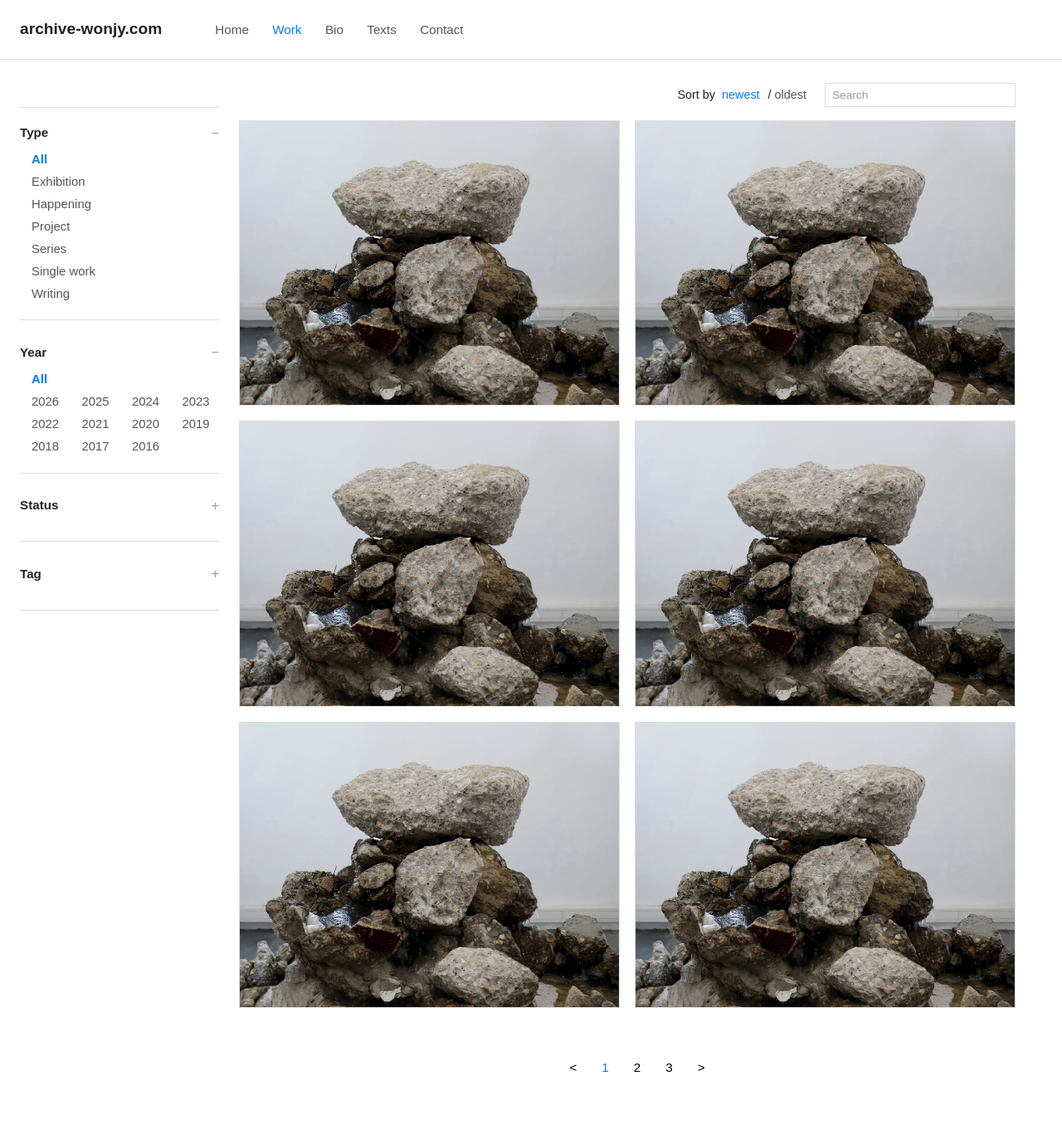
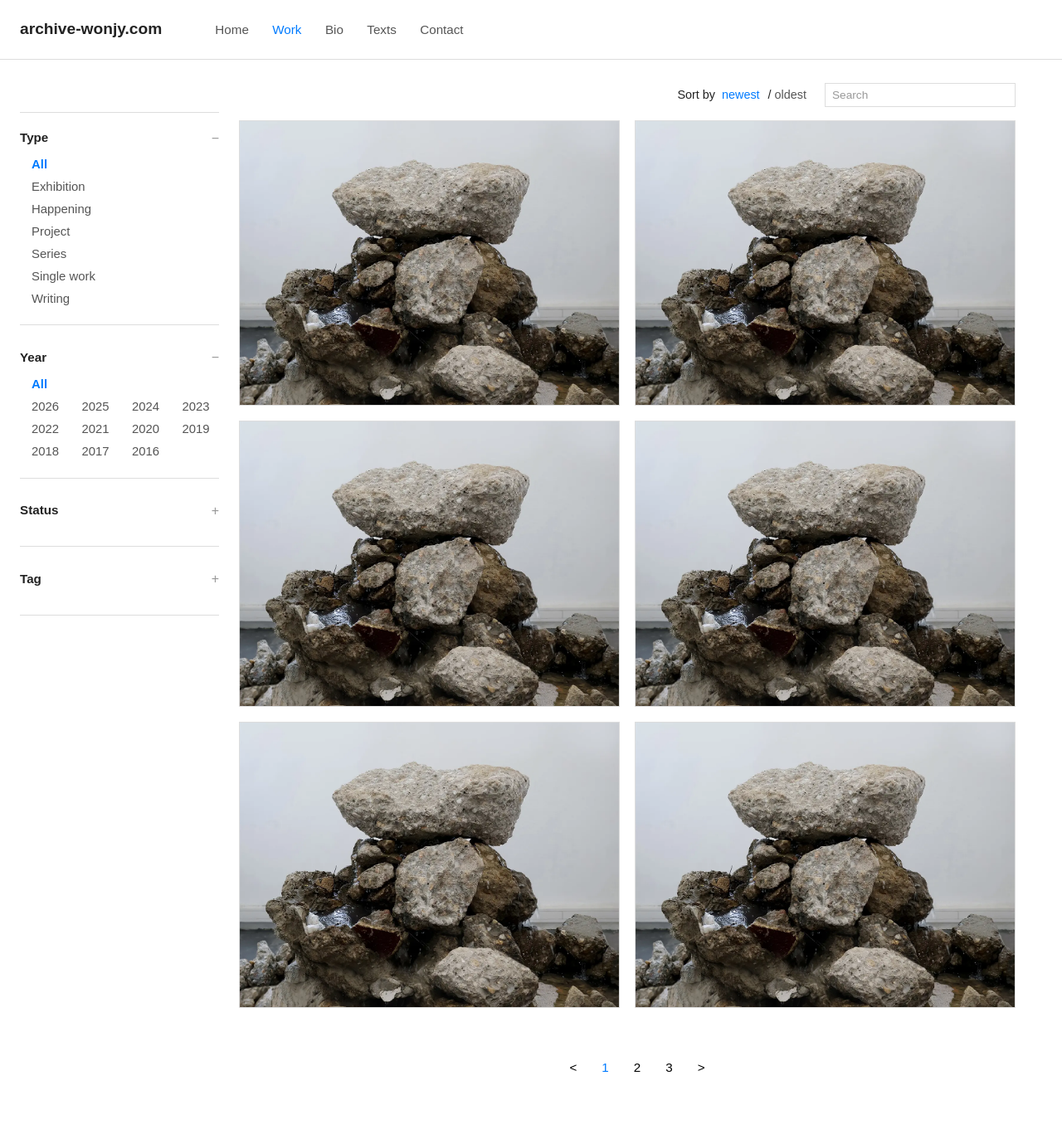
Before and after one commit to Won-Jy/archive-wonjy, a Jekyll site: the page built from work.html, in a window 1280 px wide. Shown: the whole page at 83% size. Built offline with Jekyll 4.4.1, drawn with Linux system fonts in a browser that asks for light colours.

Commit message:
Update work.html

```diff
--- a/work.html
+++ b/work.html
@@ -58,7 +58,7 @@ layout: none
   padding-top:0;
   margin-top:-16px;
  padding-top: 0; /* 필요하면 기존 값에서 줄임 */
-  margin-top: -16px; /* 음수로 주면 더 위로 올라감 */
+  margin-top: -10px; /* 음수로 주면 더 위로 올라감 */
 }
 @media (max-width:960px) {
   .sidebar {
```
